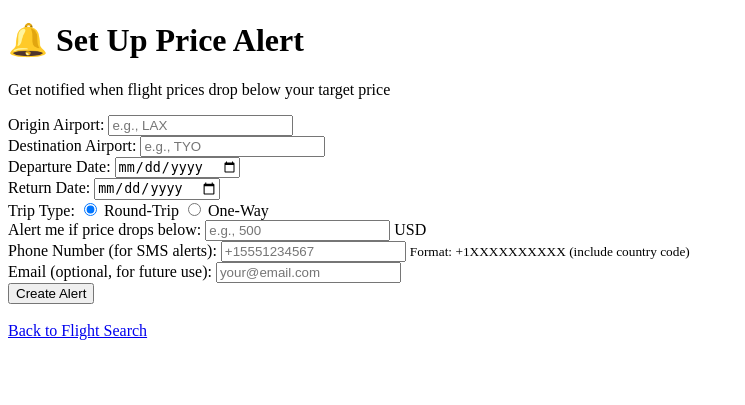
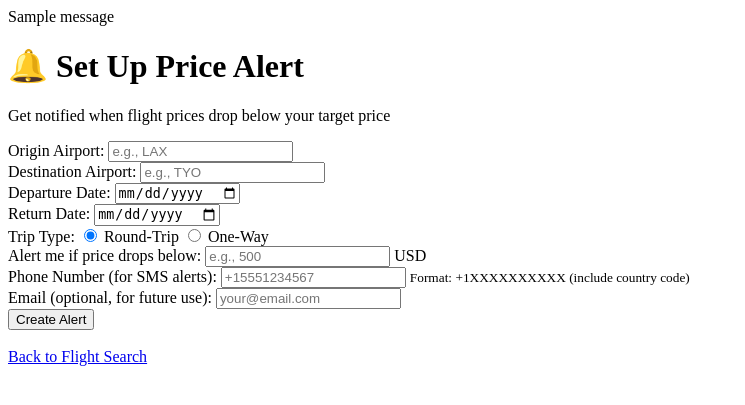
Before and after one commit to paoloprogram12/Flight-Price-Tracker, a Flask app: page /alerts in a window 1280 px wide. Shown: the top 405 px of the page, without its empty margins (0-745 px from the left). Run offline with Flask 3, Linux system fonts and the light colour scheme; one stand-in notice (Sample message) is shown.

Commit message:
flash functionality for html

```diff
--- a/flight_price_tracker/src/web/templates/alerts.html
+++ b/flight_price_tracker/src/web/templates/alerts.html
@@ -7,6 +7,16 @@
     <link rel="stylesheet" href="{{ url_for('static', filename='style.css') }}">
 </head>
 <body>
+
+    <!-- Flash -->
+     {% with messages = get_flashed_messages(with_categories=true) %}
+        {% if messages %}
+            {% for category, message in messages %}
+                <div class="flash-message {{ category }}">{{ message }}</div>
+            {% endfor %}
+        {% endif %}
+     {% endwith %}
+
     <h1>🔔 Set Up Price Alert</h1>
     <p>Get notified when flight prices drop below your target price</p>
 
```
